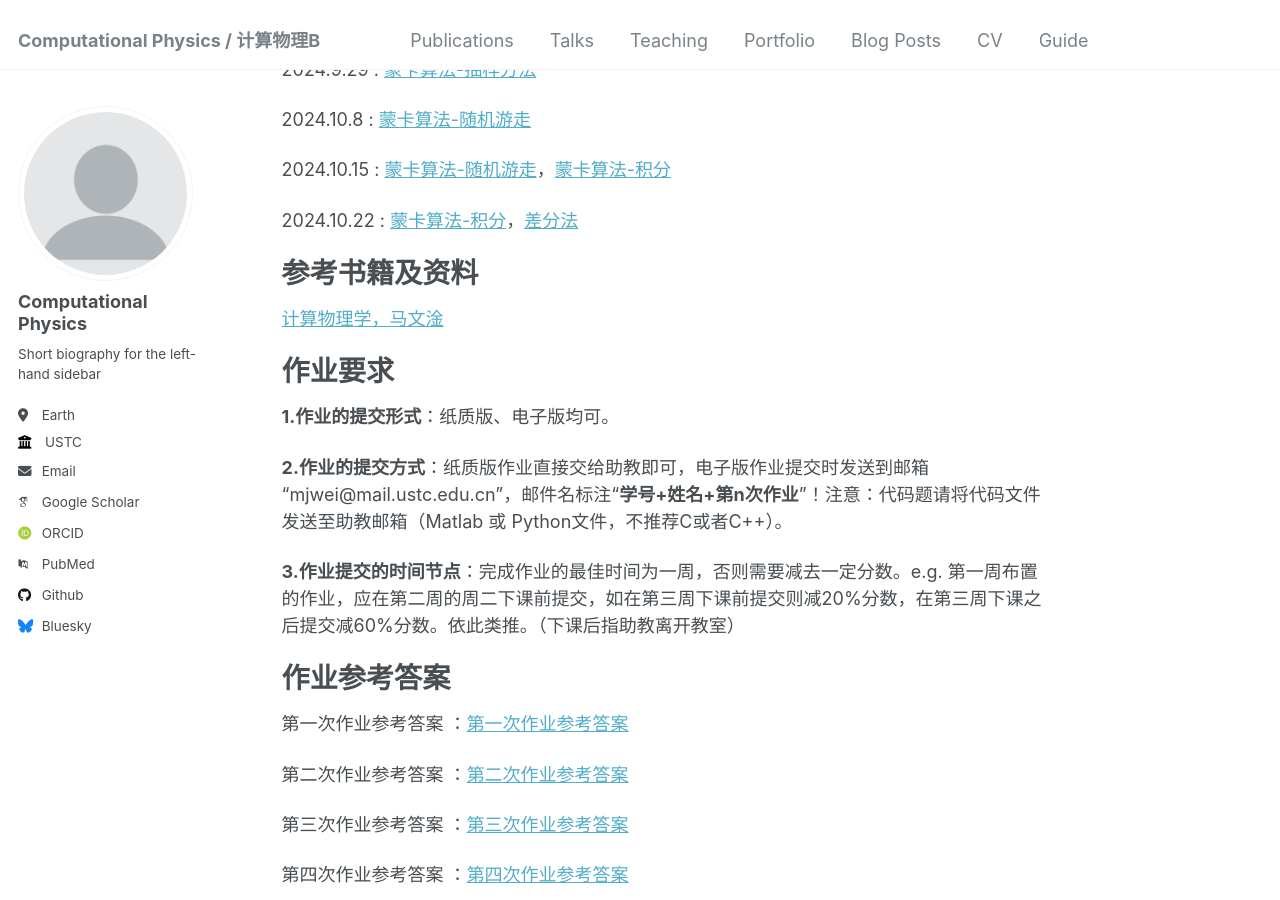
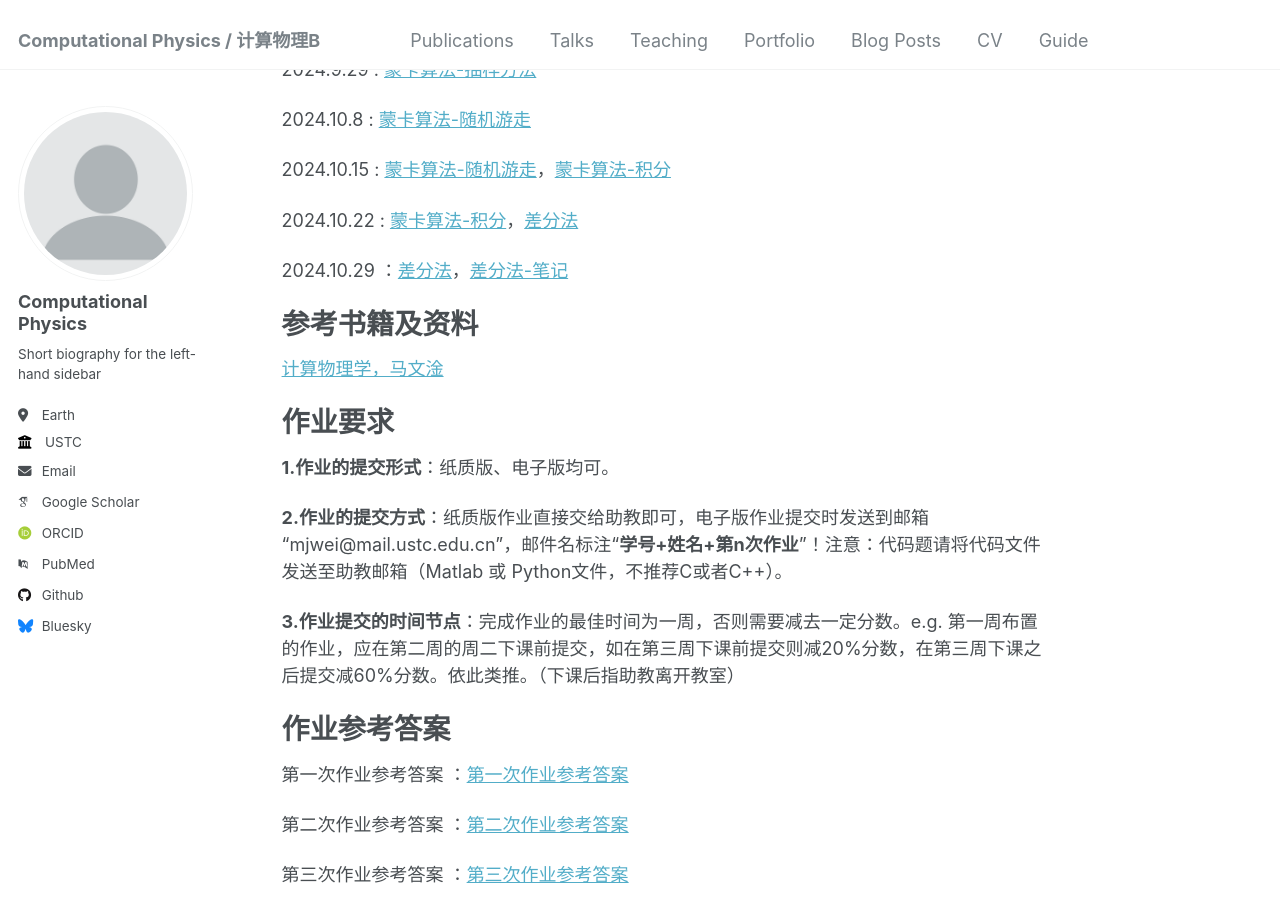
Before and after one commit to ZhouJikunn/ZhouJikunn.github.io, a Jekyll site: the page built from _pages/about.md, in a window 1280 px wide and 900 px high, scrolled down 342 px. Built offline with Jekyll 4.4.1, drawn with Linux system fonts in a browser that asks for light colours; some web fonts are replaced.

Commit message:
Update about.md

```diff
--- a/_pages/about.md
+++ b/_pages/about.md
@@ -23,6 +23,8 @@ redirect_from:
 2024.10.15 : [蒙卡算法-随机游走](http://zhoujikunn.github.io/files/蒙卡算法：随机游走2.pdf)，[蒙卡算法-积分](http://zhoujikunn.github.io/files/蒙卡算法：积分.pdf)
 
 2024.10.22 : [蒙卡算法-积分](http://zhoujikunn.github.io/files/蒙卡算法：积分2.pdf)，[差分法](http://zhoujikunn.github.io/files/差分法.pdf)
+
+2024.10.29 ：[差分法](http://zhoujikunn.github.io/files/差分法.pdf)，[差分法-笔记](http://zhoujikunn.github.io/files/差分法-笔记.pdf)
 
 
 参考书籍及资料
```
